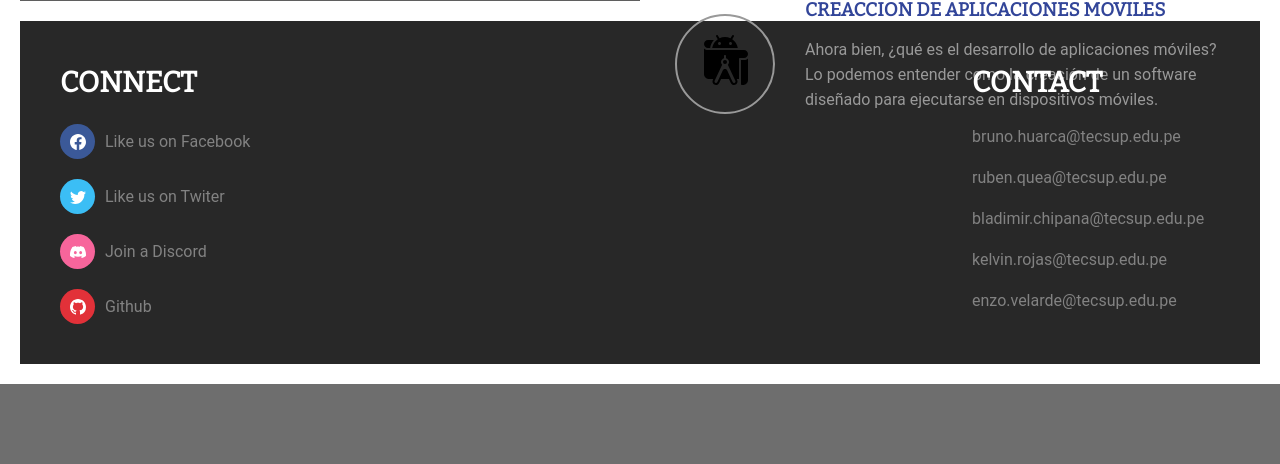
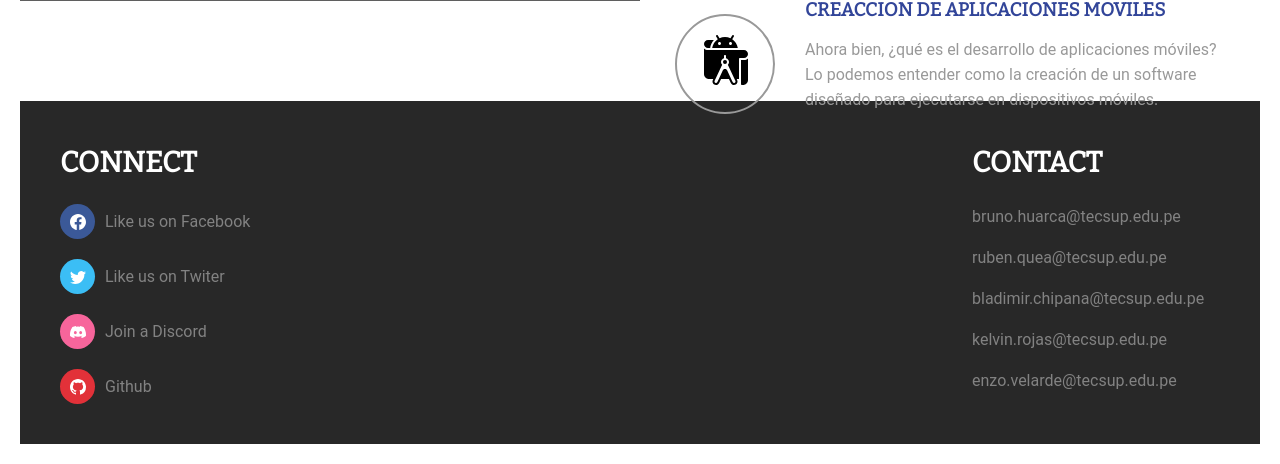
Before and after one commit to rqueaArequipa/ApiRest, a Django app: page /Service/ in a window 1280 px wide. Shown: the part 1139-1603 px from the top of the page. Before the commit the page ends 1523 px from the top, so only its background shows below. Run offline with Django 4.2, Linux system fonts and the light colour scheme; some web fonts are replaced; grey boxes are pictures that could not be loaded.

Commit message:
Api con diseno completo

```diff
--- a/Template/servicios.html
+++ b/Template/servicios.html
@@ -717,7 +717,7 @@
             color: white;
         }
 .margin{
-    margin-top: 20px;
+    margin-top: 100px;
 }
 
     </style>
```
Also changed, not shown: 1 other file.
